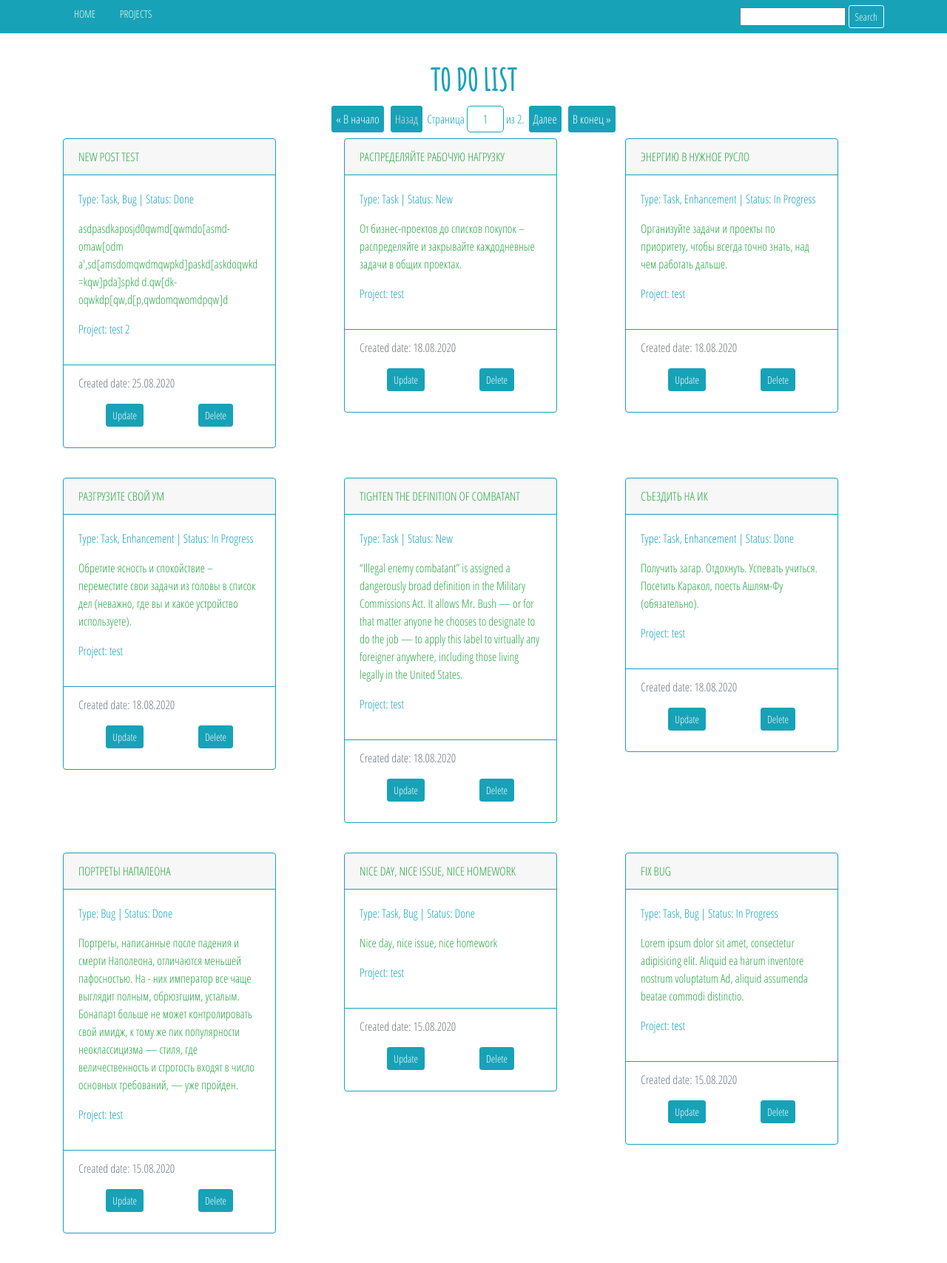
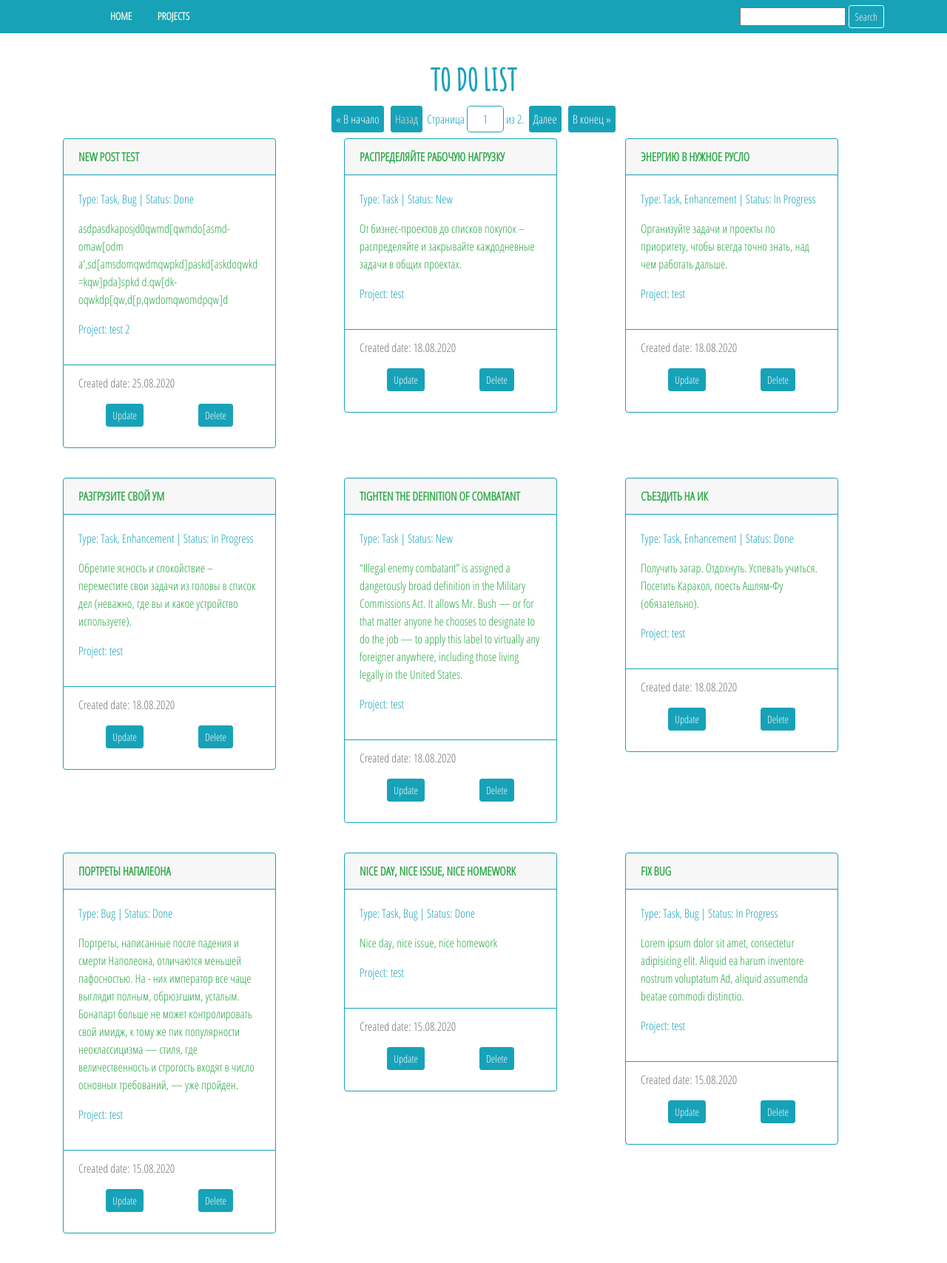
Before and after one commit to iBekNomad/python6_homework_projects_Aibek_Kazakbaev, a Django app: page / in a window 1280 px wide. Shown: the top 1708 px of the page at 74% size. Run offline with Django 3.2, Linux system fonts and the light colour scheme; data comes from the database, SQL or seed files in the repository; some libraries are stand-ins or nearby versions.

Commit message:
updated html

```diff
--- a/source/webapp/templates/base.html
+++ b/source/webapp/templates/base.html
@@ -19,11 +19,17 @@
 <body>
 <nav class="navbar navbar-expand-md navbar-dark bg-info sticky-top">
     <div class="container-sm">
-        <ul class="menu w-100">
-            <li><a href="{% url 'index' %}" class="text-uppercase text-decoration-none">Home</a></li>
-            <li><a href="{% url 'project_index' %}" class="text-uppercase text-decoration-none">Projects</a></li>
-            <li>{% block menu %}{% endblock %}</li>
-        </ul>
+        <button class="navbar-toggler" type="button" data-toggle="collapse" data-target="#navbarSupportedContent"
+                aria-controls="navbarSupportedContent" aria-expanded="false" aria-label="Toggle navigation">
+            <span class="navbar-toggler-icon"></span>
+        </button>
+        <div class="collapse navbar-collapse" id="navbarSupportedContent">
+            <ul class="menu w-100 font-weight-bold navbar-nav mr-auto ml-md-5">
+                <li><a href="{% url 'index' %}" class="text-uppercase text-decoration-none px-md-3 py-md-2">Home</a></li>
+                <li><a href="{% url 'project_index' %}" class="text-uppercase text-decoration-none px-md-3 py-md-2">Projects</a></li>
+                <li>{% block menu %}{% endblock %}</li>
+            </ul>
+        </div>
     </div>
 </nav>
 <div class="container-sm">
--- a/source/webapp/templates/issue/index.html
+++ b/source/webapp/templates/issue/index.html
@@ -16,7 +16,7 @@
             <div class="col mb-4">
                 <div class="card border-info mb-3" style="max-width: 18rem;">
                     <div class="card-header border-info a-text"><a
-                            class="text-success text-uppercase text-decoration-none"
+                            class="text-success text-uppercase font-weight-bold text-decoration-none"
                             href="{% url "issue_view" issue.pk %}">{{ issue.title }}</a>
                     </div>
                     <div class="card-body text-success">
```
Also changed, not shown: source/webapp/templates/issue/issue_view.html (+7 -3 lines), source/webapp/templates/project/project_index.html (+3 -6 lines).
